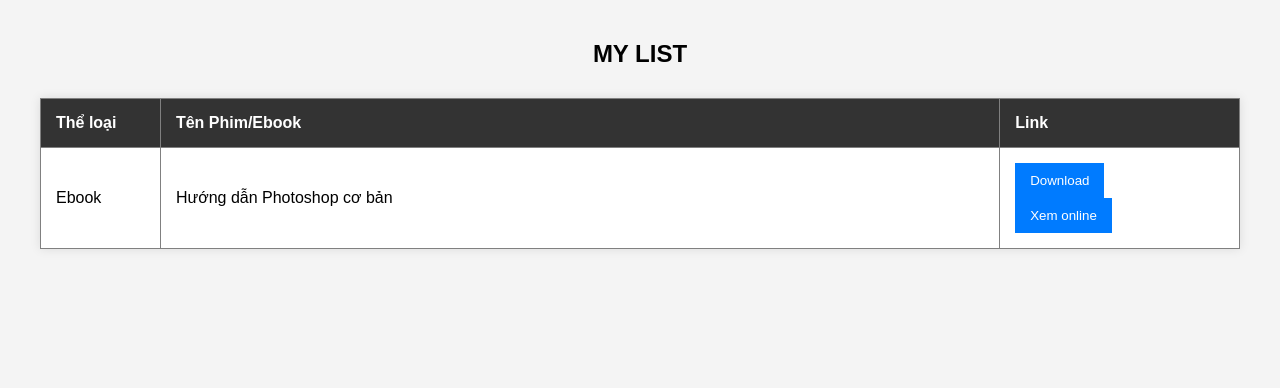
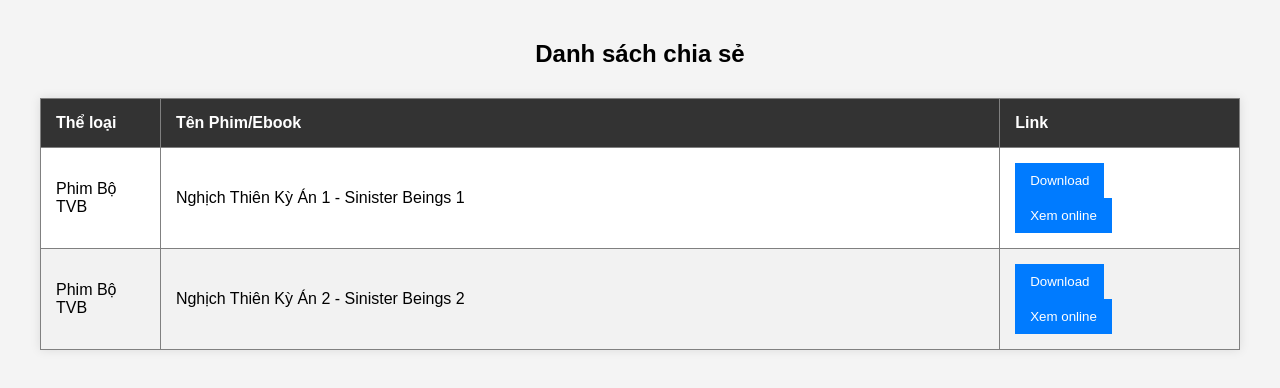
Before and after one commit to Ngocthai2703web1s/khodata, a plain HTML site: page index.html in a window 1280 px wide. Drawn offline with Linux system fonts and the light colour scheme.

Commit message:
Update index.html

```diff
--- a/index.html
+++ b/index.html
@@ -8,7 +8,9 @@
 </head>
 <body>
 
-<h2>MY LIST</h2>
+<h2>Danh sách chia sẻ</h2>
+
+<div class="image-grid"></div>
 
 <table border="1">
     <thead>
@@ -20,8 +22,16 @@
     </thead>
     <tbody>
         <tr>
-            <td>Ebook</td>
-            <td>Hướng dẫn Photoshop cơ bản</td>
+            <td>Phim Bộ TVB</td>
+            <td>Nghịch Thiên Kỳ Án 1 - Sinister Beings 1</td>
+            <td>
+                <button onclick="downloadFile('link_ebook_photoshop.pdf')">Download</button>
+                <button onclick="watchOnline('link_ebook_photoshop.html')">Xem online</button>
+            </td>
+        </tr>
+		<tr>
+            <td>Phim Bộ TVB</td>
+            <td>Nghịch Thiên Kỳ Án 2 - Sinister Beings 2</td>
             <td>
                 <button onclick="downloadFile('link_ebook_photoshop.pdf')">Download</button>
                 <button onclick="watchOnline('link_ebook_photoshop.html')">Xem online</button>
@@ -36,9 +46,10 @@
                 <button onclick="watchOnline('link_ebook_photoshop.html')">Xem online</button>
             </td>
         </tr>
-        ... -->
+		-->
     </tbody>
 </table>
+
 
 <script src="scripts.js"></script>
 
```
Lines whose indentation alone changed are shown as unchanged.
